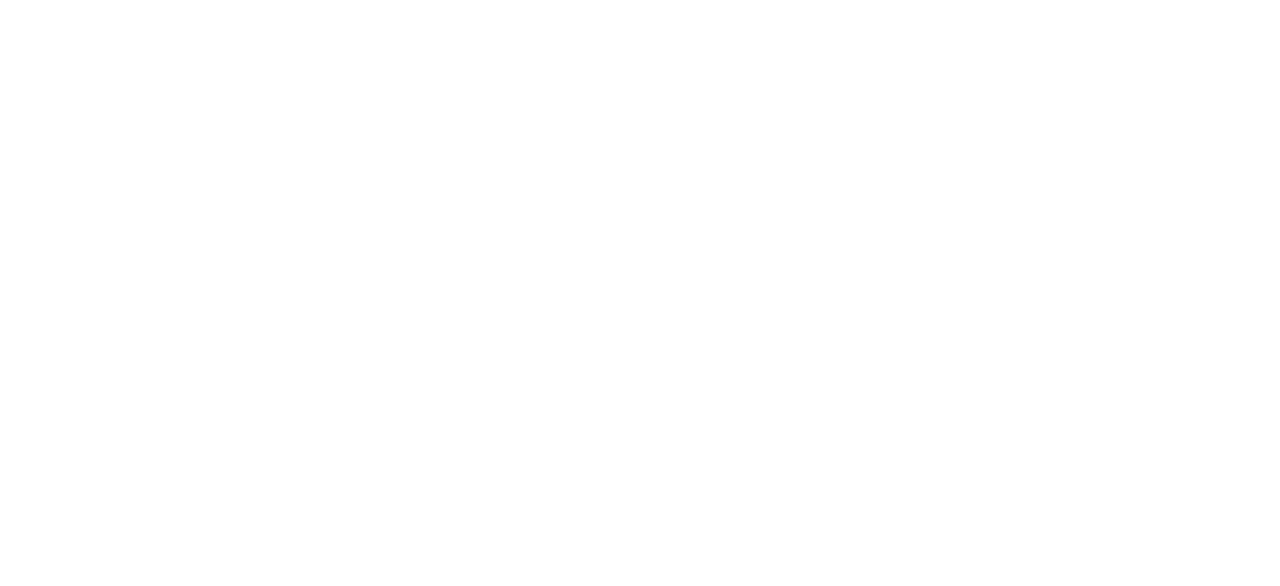
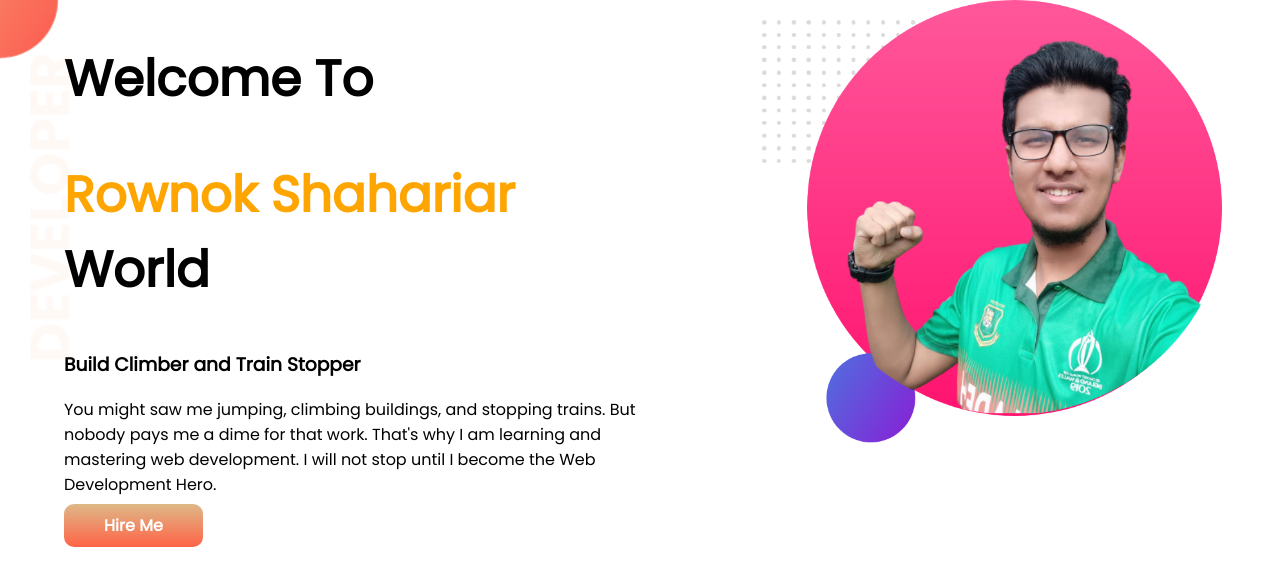
Before and after one commit to rownokstar/rownok-portfolio, a plain HTML site: page index.html in a window 1280 px wide. Drawn offline with Linux system fonts and the light colour scheme.

Commit message:
1st section added

```diff
--- a/index.html
+++ b/index.html
@@ -6,8 +6,22 @@
     <meta name="viewport" content="width=device-width, initial-scale=1.0">
     <title>Rownok Portfolio</title>
     <link rel="stylesheet" href="style.css">
+    <link rel="preconnect" href="https://fonts.googleapis.com">
+<link rel="preconnect" href="https://fonts.gstatic.com" crossorigin>
+<link href="https://fonts.googleapis.com/css2?family=Poppins&display=swap" rel="stylesheet">
 </head>
 <body>
-
+    <section class="top-banner">
+        <div class="half-width">
+        <h1>Welcome To</h1>
+    <h1> <span class="orange-color">Rownok Shahariar</span> World</h1>
+    <h3>Build Climber and Train Stopper</h3>
+    <p>You might saw me jumping, climbing buildings, and stopping trains. But nobody pays me a dime for that work. That's why I am learning and mastering web development. I will not stop until I become the Web Development Hero.</p>
+    <a class="link-button" target="_blank" href="https://www.linkedin.com/in/shahriar-hossain-079913216/">Hire Me</a>
+    </div>
+    <div class="half-width">
+        <img src="rownok/my-bg2.png" alt="">
+    </div>
+</section>
 </body>
 </html>
--- a/style.css
+++ b/style.css
@@ -0,0 +1,35 @@
+body {
+  font-family: "Poppins", sans-serif;
+  margin: 0;
+}
+h1 {
+  font-size: 50px;
+}
+
+.orange-color {
+  color: orange;
+}
+section {
+  display: flex;
+}
+.half-width {
+  width: 50%;
+  padding-left: 5%;
+}
+.half-width img {
+  width: 80%;
+  padding-left: 10%;
+}
+.link-button {
+  font-weight: 700;
+  color: white;
+  background-image: linear-gradient(burlywood, tomato);
+  border-radius: 10px;
+  text-decoration: none;
+  padding: 10px 40px;
+}
+.top-banner {
+  background-image: url(images/top-banner.png);
+
+  background-repeat: no-repeat;
+}
```
Also changed, not shown: images/dream-bg.png (added), images/exp-bg.png (added), images/my-bg.png (added), images/my-bg2.png (added), images/top-banner.png (added), rownok/my-bg.png (added), rownok/my-bg2.png (added), rownok/rownok1-removebg-preview.png (added), rownok/rownok1.jpg (added), rownok/rownok3-removebg-preview.png (added), rownok/rownok3.jpg (added), rownok/rs-removebg-preview.png (added), 1 other file.
